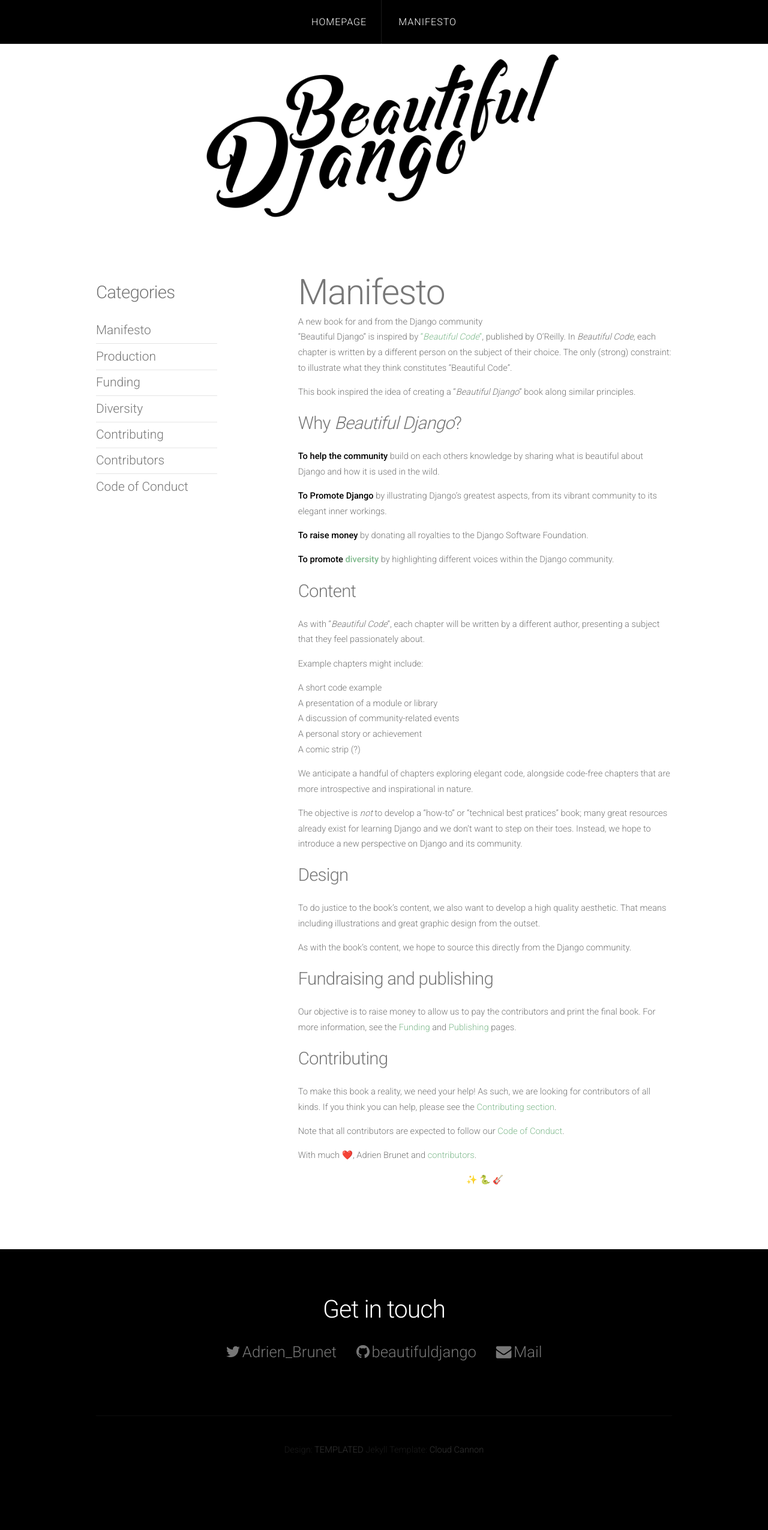
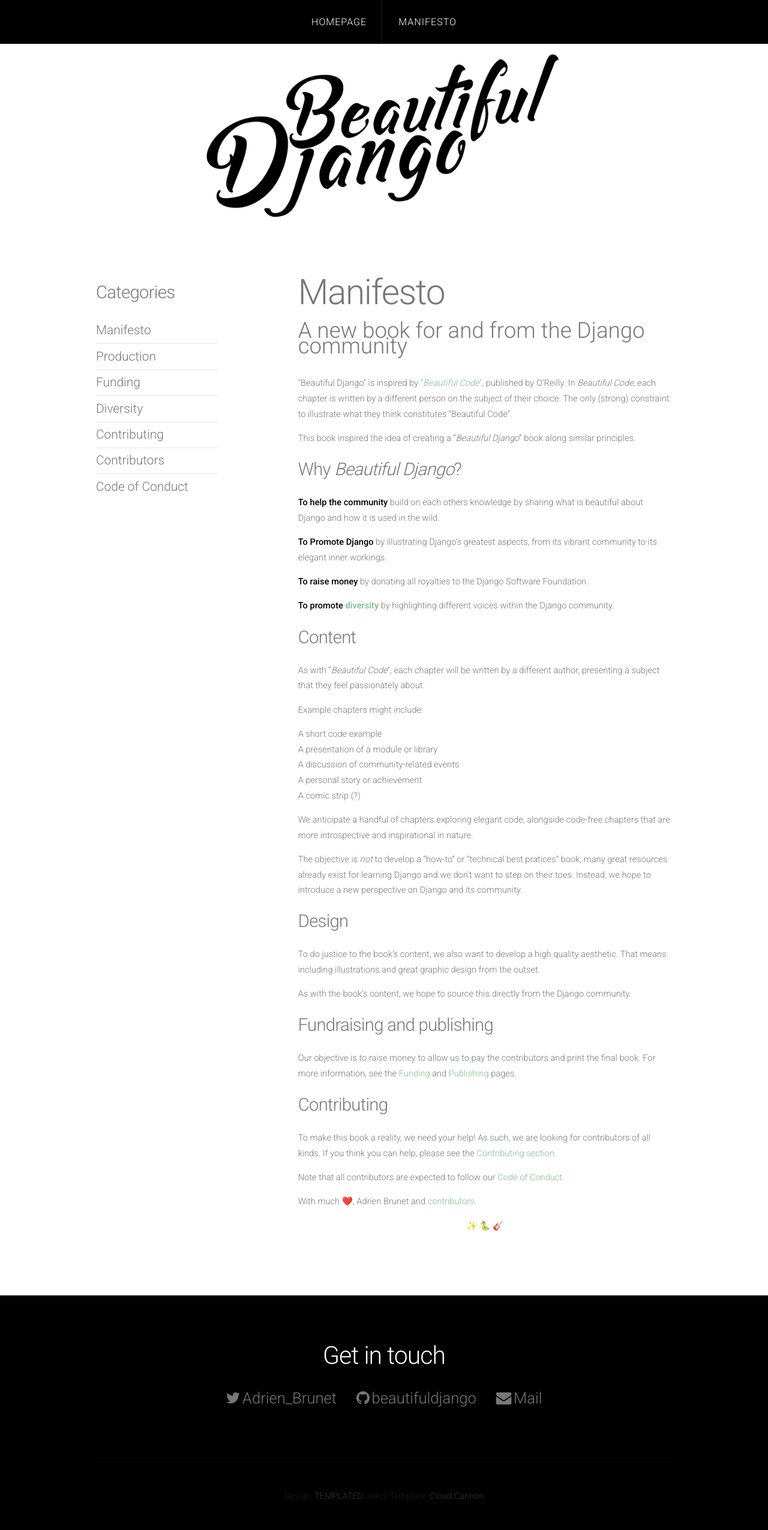
Before and after one commit to beautifuldjango/beautifuldjango.github.io, a Jekyll site: the page built from manifesto/index.md, in a window 1280 px wide. Shown: the whole page at 60% size. Built offline with Jekyll 4.4.1, drawn with Linux system fonts in a browser that asks for light colours; nearby versions of some CDN libraries; emoji names are drawn with the system emoji font; comment, search, counter and statistics services are not loaded; before the commit the page ends 2473 px from its top, so only the background shows below that.

Commit message:
overwrite content h1

```diff
--- a/assets/css/style.css
+++ b/assets/css/style.css
@@ -265,6 +265,13 @@
 		}
 
 	/* Custom (shitty css by adrien #notProud */
+	#content h1
+	{
+		font-size: 2.5em !important;
+		padding-top: 0.4em;
+		padding-bottom: 1em;
+	}
+
 	#content h2
 	{
 		font-size: 2em !important;
```
